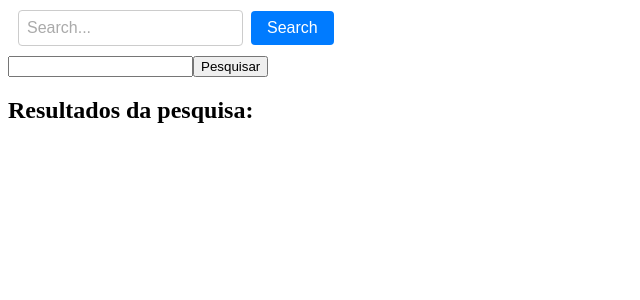
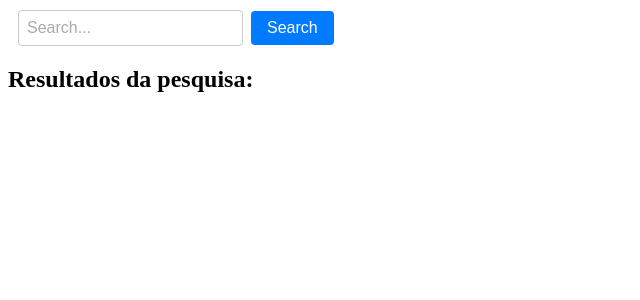
Before and after one commit to helenapaixao/search_repo, a React (Create React App) app: page / in a window 1280 px wide. Shown: the top 300 px of the page, without its empty margins (0-640 px from the left). Built offline with nearby package versions, Linux system fonts and the light colour scheme.

Commit message:
feat: config button

```diff
--- a/src/screens/Home/index.tsx
+++ b/src/screens/Home/index.tsx
@@ -10,9 +10,9 @@ function Home() {
     useState<Repository | null>(null);
   const [isModalOpen, setIsModalOpen] = useState(false);
 
-  const handleSearch = async () => {
+  const handleSearch = async (query: string) => {
     try {
-      const results = await searchRepositories(searchTerm);
+      const results = await searchRepositories(query);
       setSearchResults(results);
     } catch (error) {
       console.error("Erro ao buscar repositórios:", error);
@@ -32,12 +32,6 @@ function Home() {
   return (
     <div>
       <SearchBar onSearch={handleSearch} />
-      <input
-        type="text"
-        value={searchTerm}
-        onChange={(e) => setSearchTerm(e.target.value)}
-      />
-      <button onClick={handleSearch}>Pesquisar</button>
 
       <div>
         <h2>Resultados da pesquisa:</h2>
```
